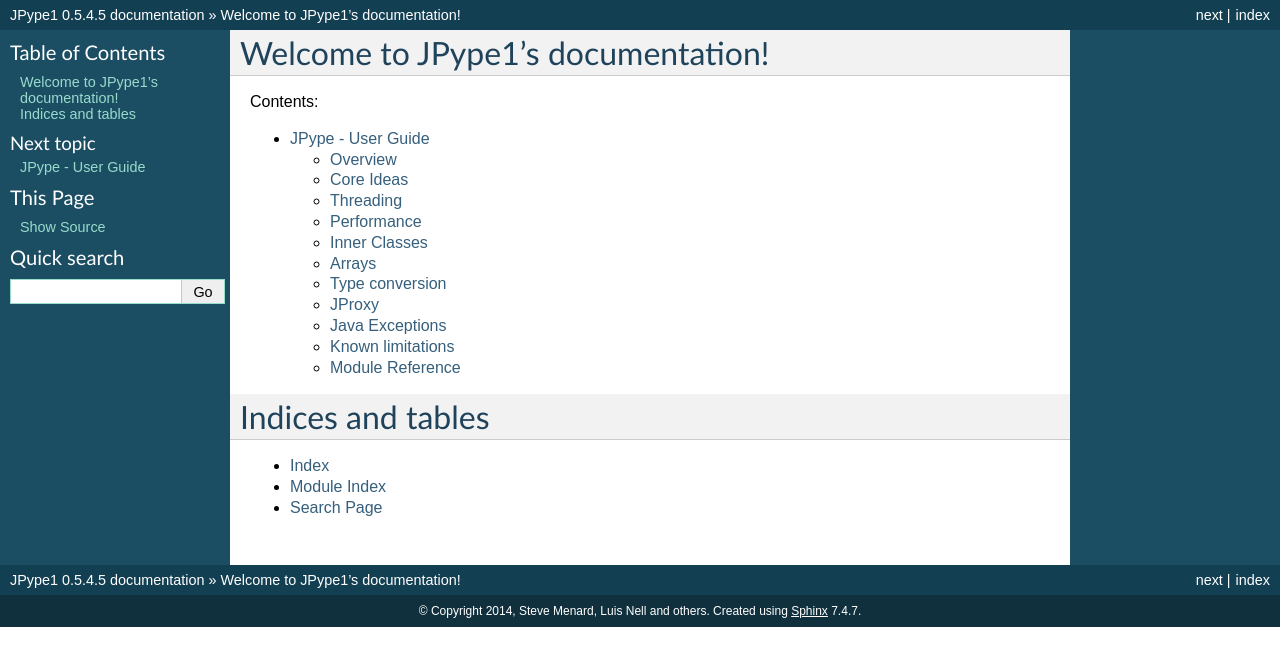
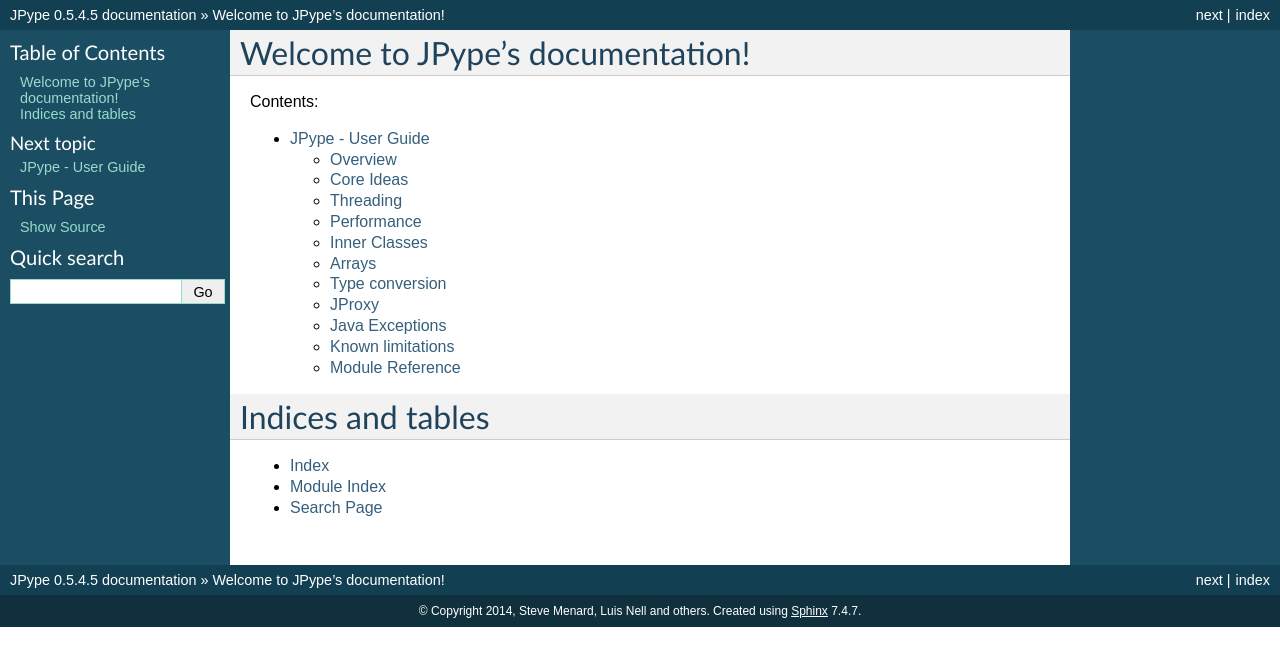
Before and after one commit to jpype-project/jpype, a Sphinx documentation site: the page built from doc/index.rst, in a window 1280 px wide. Shown: the top 666 px of the page. Built offline with Sphinx 7.4.7, drawn with Linux system fonts in a browser that asks for light colours.

Commit message:
Rename JPype1 to JPype

```diff
--- a/doc/conf.py
+++ b/doc/conf.py
@@ -1,6 +1,6 @@
 # -*- coding: utf-8 -*-
 #
-# JPype1 documentation build configuration file, created by
+# JPype documentation build configuration file, created by
 # sphinx-quickstart on Wed Feb 26 20:16:40 2014.
 #
 # This file is execfile()d with the current directory set to its
@@ -43,7 +43,7 @@
 master_doc = 'index'
 
 # General information about the project.
-project = u'JPype1'
+project = u'JPype'
 copyright = u'2014, Steve Menard, Luis Nell and others'
 
 # The version info for the project you're documenting, acts as replacement for
@@ -176,7 +176,7 @@
 #html_file_suffix = None
 
 # Output file base name for HTML help builder.
-htmlhelp_basename = 'JPype1doc'
+htmlhelp_basename = 'JPypedoc'
 
 
 # -- Options for LaTeX output ---------------------------------------------
@@ -196,7 +196,7 @@
 # (source start file, target name, title,
 #  author, documentclass [howto, manual, or own class]).
 latex_documents = [
-  ('index', 'JPype1.tex', u'JPype1 Documentation',
+  ('index', 'JPype.tex', u'JPype Documentation',
    u'Steve Menard, Luis Nell and others', 'manual'),
 ]
 
@@ -226,7 +226,7 @@
 # One entry per manual page. List of tuples
 # (source start file, name, description, authors, manual section).
 man_pages = [
-    ('index', 'jpype1', u'JPype1 Documentation',
+    ('index', 'jpype', u'JPype Documentation',
      [u'Steve Menard, Luis Nell and others'], 1)
 ]
 
@@ -240,8 +240,8 @@
 # (source start file, target name, title, author,
 #  dir menu entry, description, category)
 texinfo_documents = [
-  ('index', 'JPype1', u'JPype1 Documentation',
-   u'Steve Menard, Luis Nell and others', 'JPype1', 'One line description of project.',
+  ('index', 'JPype', u'JPype Documentation',
+   u'Steve Menard, Luis Nell and others', 'JPype', 'One line description of project.',
    'Miscellaneous'),
 ]
 
--- a/doc/index.rst
+++ b/doc/index.rst
@@ -1,9 +1,9 @@
-.. JPype1 documentation master file, created by
+.. JPype documentation master file, created by
    sphinx-quickstart on Wed Feb 26 20:16:40 2014.
    You can adapt this file completely to your liking, but it should at least
    contain the root `toctree` directive.
 
-Welcome to JPype1's documentation!
+Welcome to JPype's documentation!
 ==================================
 
 Contents:
```
Also changed, not shown: 2 other files.
